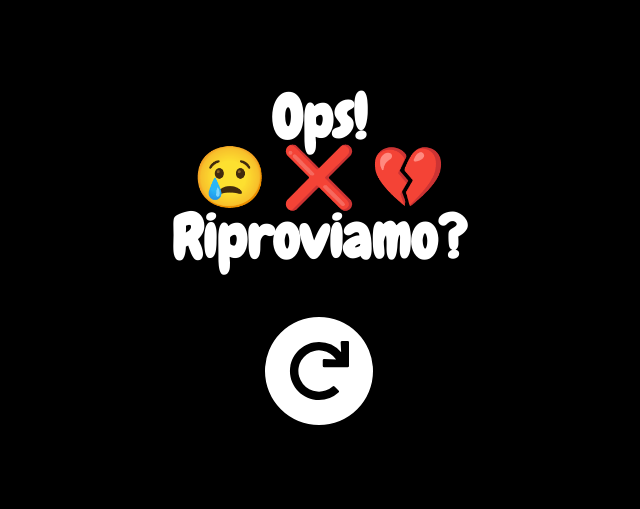
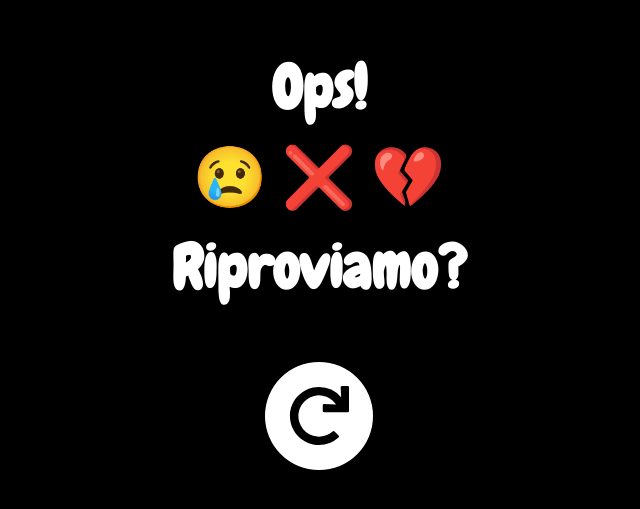
Before and after one commit to FrancescoBonizzi/tappy-tiles, a React (Vite) app: page /game-over in a window 1280 px wide. Shown: the part 143-652 px from the top of the page, without its empty margins (321-961 px from the left). Built offline with nearby package versions, Linux system fonts and the light colour scheme.

Commit message:
feat: add select-none class to various scenes for improved text selection behavior

```diff
--- a/src/scenes/scene1StartingMenu.tsx
+++ b/src/scenes/scene1StartingMenu.tsx
@@ -18,7 +18,7 @@ function Scene1StartingMenu() {
     return (
         <div
             onClick={handleClick}
-            className="cursor-pointer h-screen flex flex-col items-center justify-center bg-gray-900 text-white text-center">
+            className="select-none cursor-pointer h-screen flex flex-col items-center justify-center bg-gray-900 text-white text-center">
             <motion.div
                 className="flex flex-col items-center justify-center"
                 animate={{scale: [1, 1.1, 1], opacity: isFading ? 0 : 1}}
--- a/src/scenes/scene2ColorSelector.tsx
+++ b/src/scenes/scene2ColorSelector.tsx
@@ -24,7 +24,7 @@ function Scene2ColorSelector() {
 
     return (
         <motion.div
-            className="flex flex-col items-center justify-center h-screen text-white text-center"
+            className="select-none flex flex-col items-center justify-center h-screen text-white text-center"
             style={{backgroundColor: Defaults.backgroundColor}}
             initial={{opacity: 0}}
             animate={{opacity: 1}}
--- a/src/scenes/scene3Game.tsx
+++ b/src/scenes/scene3Game.tsx
@@ -94,7 +94,7 @@ function Scene3Game() {
 
     return (
         <motion.div
-            className="flex flex-col items-center justify-center min-h-screen text-white text-center"
+            className="select-none flex flex-col items-center justify-center min-h-screen text-white text-center"
             initial={{opacity: 0, backgroundColor: Defaults.backgroundColor}}
             animate={{opacity: 1, backgroundColor: choosenColor}}
             exit={{opacity: 0}}
--- a/src/scenes/scene4GameOver.tsx
+++ b/src/scenes/scene4GameOver.tsx
@@ -4,13 +4,13 @@ import RestartButton from "../components/RestartButton.tsx";
 function Scene4GameOver() {
     return (
         <motion.div
-            className="flex flex-col p-4 items-center h-screen w-screen justify-center bg-black bg-opacity-75 text-white"
+            className="select-none flex flex-col p-4 items-center h-screen w-screen justify-center bg-black bg-opacity-75 text-white"
             initial={{opacity: 0}}
             animate={{opacity: 1}}
             transition={{duration: 0.5}}>
 
             <motion.p
-                className="text-3xl sm:text-4xl md:text-5xl lg:text-6xl font-bold mb-8 font-playful text-center"
+                className="leading-normal text-3xl sm:text-4xl md:text-5xl lg:text-6xl font-bold mb-8 font-playful text-center"
                 animate={{y: [0, -10, 0]}}
                 transition={{duration: 0.5, repeatType: "loop", ease: "linear", repeat: Infinity}}>
 
--- a/src/scenes/scene5Win.tsx
+++ b/src/scenes/scene5Win.tsx
@@ -8,7 +8,7 @@ function Scene5Win() {
 
     return (
         <motion.div
-            className="absolute inset-0 flex flex-col items-center justify-center bg-opacity-90 text-white text-center"
+            className="select-none absolute inset-0 flex flex-col items-center justify-center bg-opacity-90 text-white text-center"
             style={{
                 backgroundColor: choosenColor
             }}
@@ -21,7 +21,7 @@ function Scene5Win() {
                 initial={{scale: 0.7}}
                 animate={{ scale: 1, rotate: [3, -3, 0] }}
                 transition={{duration: 1.5, repeat: Infinity, ease: "easeInOut", repeatType: "mirror"}}>
-                <motion.p className="text-6xl mb-8 font-playful">
+                <motion.p className="leading-normal text-6xl mb-8 font-playful">
                     🥳 🎊 🏆 🎈<br />EVVIVA!
                 </motion.p>
             </motion.p>
```
